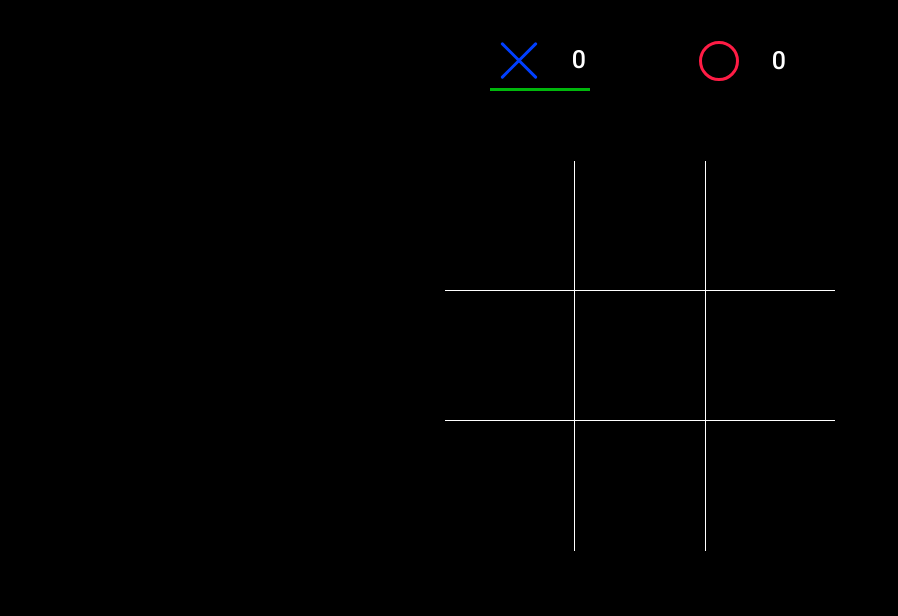
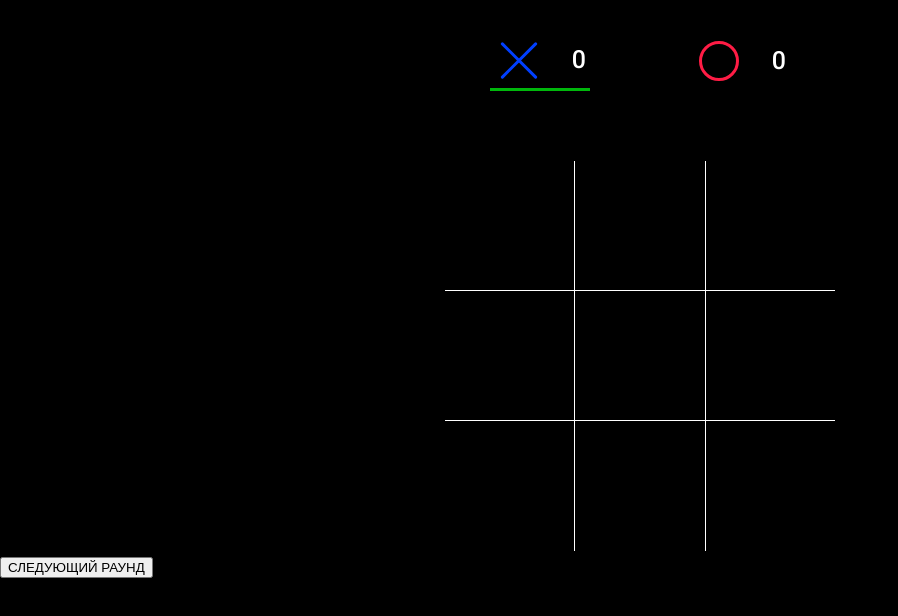
Before and after one commit to asd-ux-ux/tictac, a plain HTML site: page index.html in a window 1280 px wide. Shown: the whole page, without its empty margins (0-898 px from the left). Drawn offline with Linux system fonts and the light colour scheme.

Commit message:
nextRound

```diff
--- a/index.html
+++ b/index.html
@@ -41,6 +41,9 @@
 				<div class="place" data-point="9"></div>
 			</div>
 		</div>
+		<div class="nextRound">
+			<button class="nextRoundButton">СЛЕДУЮЩИЙ РАУНД</button>
+		</div>
 	</div>
 
 	<script type="module" src="./js/logic.js"></script>
```
